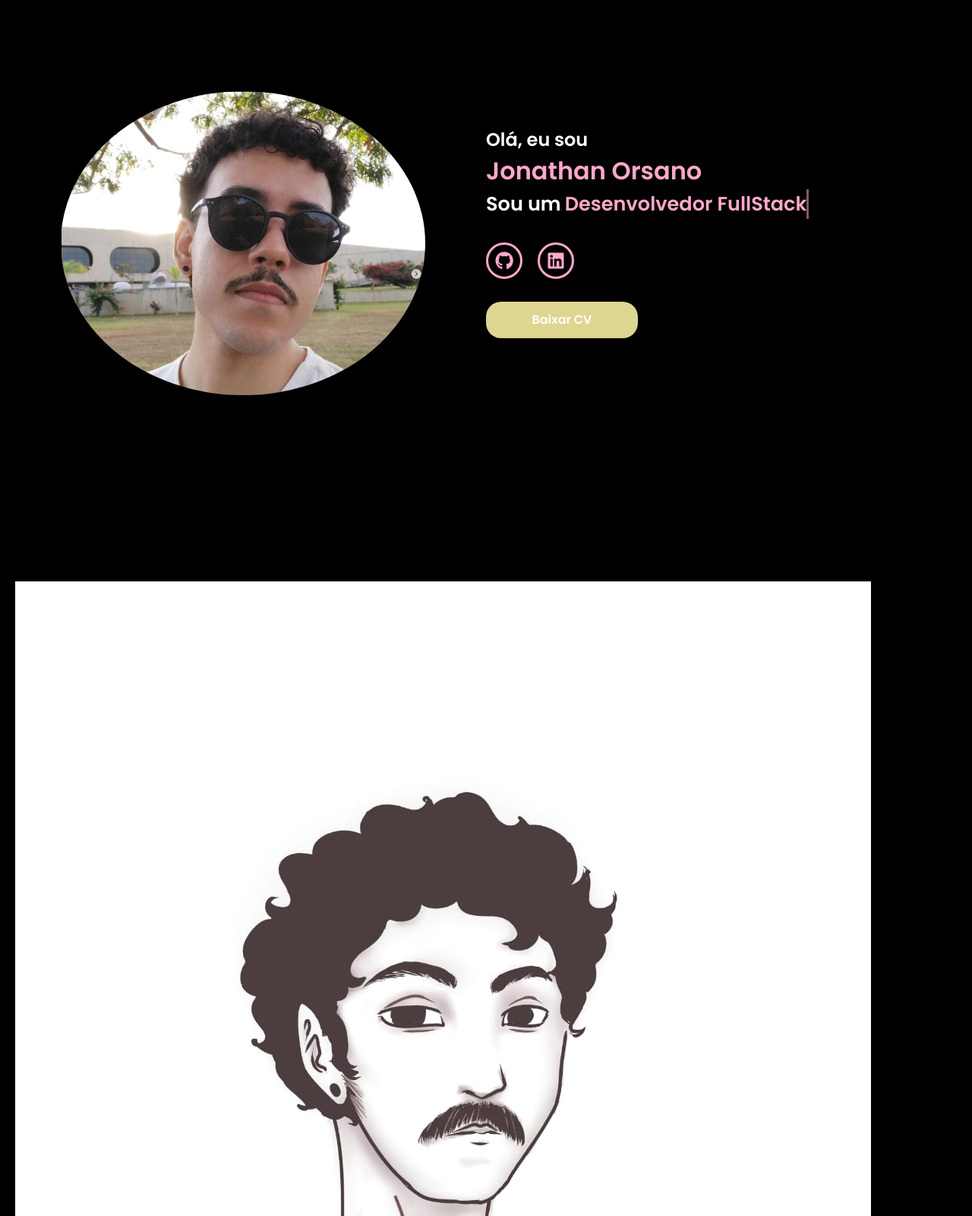
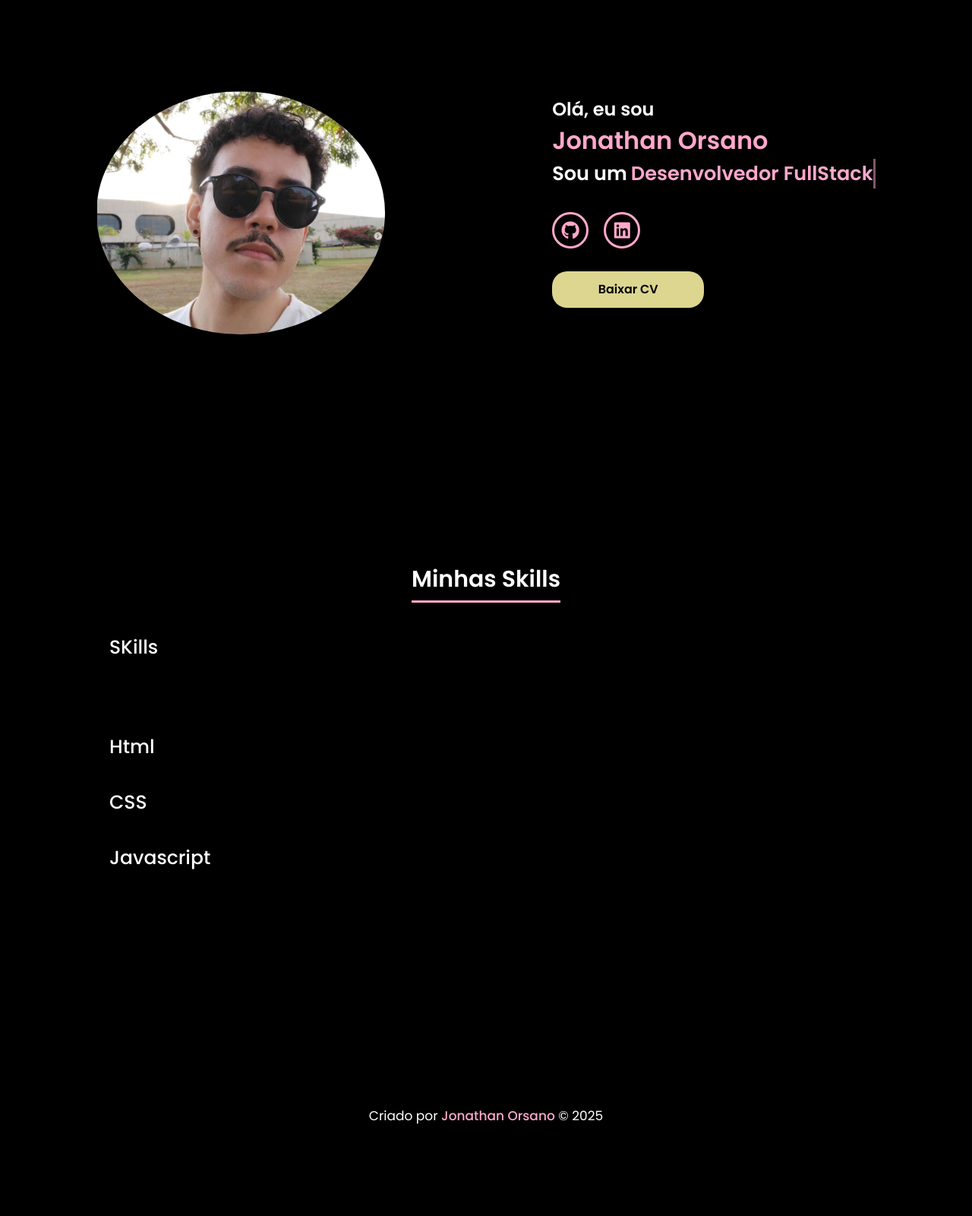
Before and after one commit to orsanor/portifolio, a plain HTML site: page index.html in a window 1280 px wide. Shown: the top 1600 px of the page at 76% size. After the commit the page ends 1496 px from the top, so only its background shows below. Drawn offline with Linux system fonts and the light colour scheme.

Commit message:
atualizaçao de portifolio

```diff
--- a/src/components/index.html
+++ b/index.html
@@ -5,7 +5,7 @@
   <meta charset="UTF-8" />
   <meta name="viewport" content="width=device-width, initial-scale=1.0" />
   <link rel="stylesheet" href="https://cdnjs.cloudflare.com/ajax/libs/font-awesome/6.5.2/css/all.min.css" />
-  <link rel="stylesheet" href="/src/components/style.css">
+  <link rel="stylesheet" href="style.css">
   <title>Jonathan Orsano</title>
 </head>
 
@@ -33,7 +33,7 @@
   <section>
     <div class="main-container">
       <div class="image">
-        <img src="/src/assets/Captura de tela 2024-05-29 231807.png" alt="">
+        <img src="assets/Captura de tela 2024-05-29 231807.png" alt="">
       </div>
       <div class="content">
         <h1 data-aos="fade-left">
@@ -51,10 +51,10 @@
           <!-- <p>teste</p> -->
         </div>
         <div class="social-links">
-          <a href="#">
+          <a href="https://github.com/orsanor">
             <i class="fa-brands fa-github"></i>
           </a>
-          <a href="#">
+          <a href="https://www.linkedin.com/in/jonathan-rafael-orsano/">
             <i class="fa-brands fa-linkedin"></i>
           </a>
         </div>
@@ -69,7 +69,7 @@
 
   <!-- Sessao About -->
 
-  <section class="about" id="about">
+  <!-- <section class="about" id="about">
     <div class="content">
       <div class="title">
         <span>Sobre mim</span>
@@ -84,7 +84,7 @@
         </div>
       </div>
     </div>
-  </section>
+  </section> -->
 
   <!--Sessao de Skills-->
 
@@ -130,7 +130,7 @@
     <div class="text">
       <span>Criado por
         <a href="#">Jonathan Orsano</a>
-        &#169; 2024
+        &#169; 2025
       </span>
     </div>
   </footer>
--- a/src/components/style.css
+++ b/style.css
@@ -44,17 +44,17 @@ section {
 
 .main-container {
   display: flex;
-  justify-content: space-between;
+  justify-content: center;
   align-items: center;
   flex-wrap: wrap;
-  gap: 20px;
+  gap: 5px;
   margin-top: 100px;
 }
 
 .main-container .image {
   width: 100%;
-  max-width: 480px;
-  height: 50vh;
+  max-width: 380px;
+  height: 40vh;
   border-radius: 50%;
   overflow: hidden;
   margin: 0 auto;
@@ -67,7 +67,7 @@ section {
 
 .main-container .content {
   color: white;
-  width: 50%;
+  width: auto;
 }
 
 .content h1 {
@@ -153,7 +153,7 @@ section {
   height: 6vh;
   margin: 30px auto;
   background-color: #ddd690;
-  color: #fff;
+  color: black;
   border-radius: 20px;
   border: none;
   outline: none;
@@ -168,6 +168,102 @@ section {
   border: 2px solid #ddd690;
   background-color: transparent;
   box-shadow: 0 0 40px #ddd690;
+}
+
+section .content {
+  width: 80%;
+  margin: 0px auto;
+  font-family: "Poppins", sans-serif;
+}
+
+.about .about-deatils {
+  display: flex;
+  justify-content: space-between;
+  align-items: center;
+}
+
+section .title {
+  display: flex;
+  justify-content: center;
+  margin-bottom: 40px;
+}
+
+section .title span {
+  color: white;
+  font-size: 30px;
+  font-weight: 600;
+  position: relative;
+  padding-bottom: 8px;
+}
+
+section .title span::before,
+section .title span::after {
+  content: "";
+  position: absolute;
+  height: 3px;
+  width: 100%;
+  background: #ffa8cb;
+  left: 0;
+  bottom: 0;
+}
+
+section .title span::after {
+  bottom: -7;
+  width: 70%;
+  left: 50%;
+  transform: translateX(-50%);
+}
+
+.about .about-deatils .left {
+  width: 45%;
+}
+
+.about .left img {
+  height: 400px;
+  width: 400px;
+  object-fit: cover;
+  border-radius: 12px;
+}
+
+.about-deatils .right {
+  width: 55%;
+}
+
+section .topic {
+  color: white;
+  font-size: 25px;
+  font-weight: 500;
+  margin-bottom: 10px;
+}
+
+.about-deatils .right p {
+  text-align: justify;
+  color: white;
+}
+
+.skills {
+  background: black;
+}
+
+footer {
+  padding: 15px 0;
+  text-align: center;
+  font-family: 'Poppins', sans-serif;
+}
+
+footer .text span {
+  font-size: 17px;
+  font-weight: 400;
+  color: #fff;
+}
+
+footer .text span a {
+  font-weight: 500;
+  color: #ffa8cb;
+}
+
+footer .text span a:hover {
+  text-decoration: underline;
 }
 
 /* Responsividade */
```
Also changed, not shown: assets/Captura de tela 2024-05-29 231807.png (renamed from src/assets/Captura de tela 2024-05-29 231807.png), assets/eu.jpg (renamed from src/assets/eu.jpg), assets/teste.png (renamed from src/assets/teste.png).
